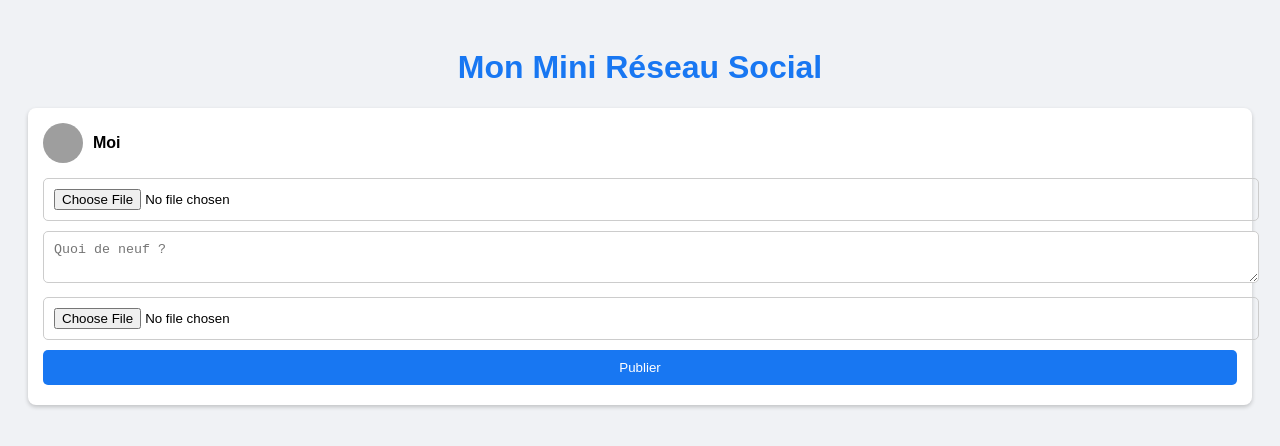
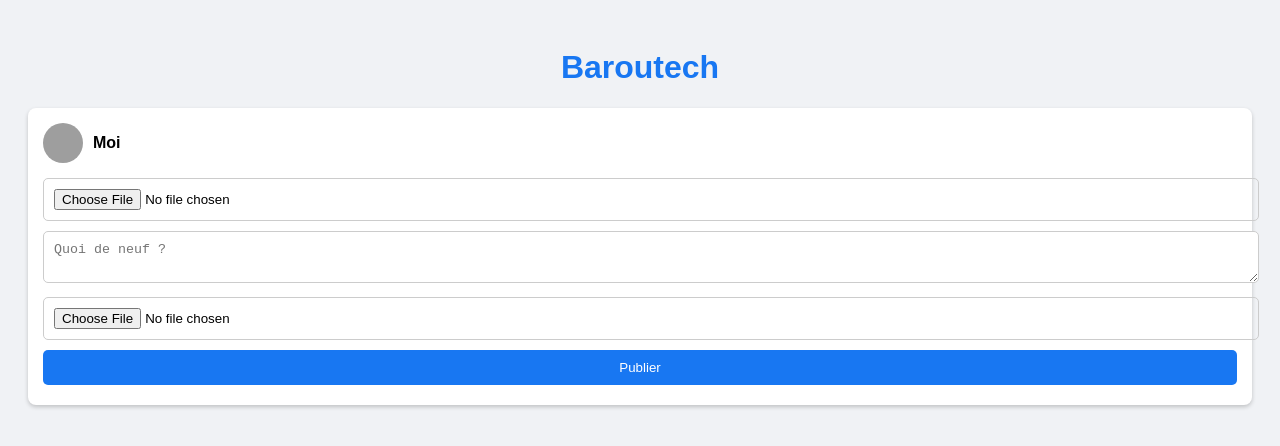
Before and after one commit to baroutech/baroutech.github.io, a plain HTML site: page index.html in a window 1280 px wide. Drawn offline with Linux system fonts and the light colour scheme; grey boxes are pictures that could not be loaded.

Commit message:
Update index.html
Signed-off-by: baroutech <od5951562@gmail.com>

```diff
--- a/index.html
+++ b/index.html
@@ -1,8 +1,12 @@
 <!DOCTYPE html>
 <html lang="fr">
+
 <head>
+
 <meta charset="UTF-8">
-<title>Mini Réseau Social</title>
+<meta name="viewport" content="width=device-width, initial-scale=1.0">
+
+<title>Baroutech</title>
 
 <style>
 
@@ -81,7 +85,7 @@ margin-top:5px;
 
 <body>
 
-<h1>Mon Mini Réseau Social</h1>
+<h1>Baroutech</h1>
 
 <div class="box">
 
@@ -292,4 +296,5 @@ render();
 </script>
 
 </body>
+
 </html>
```
